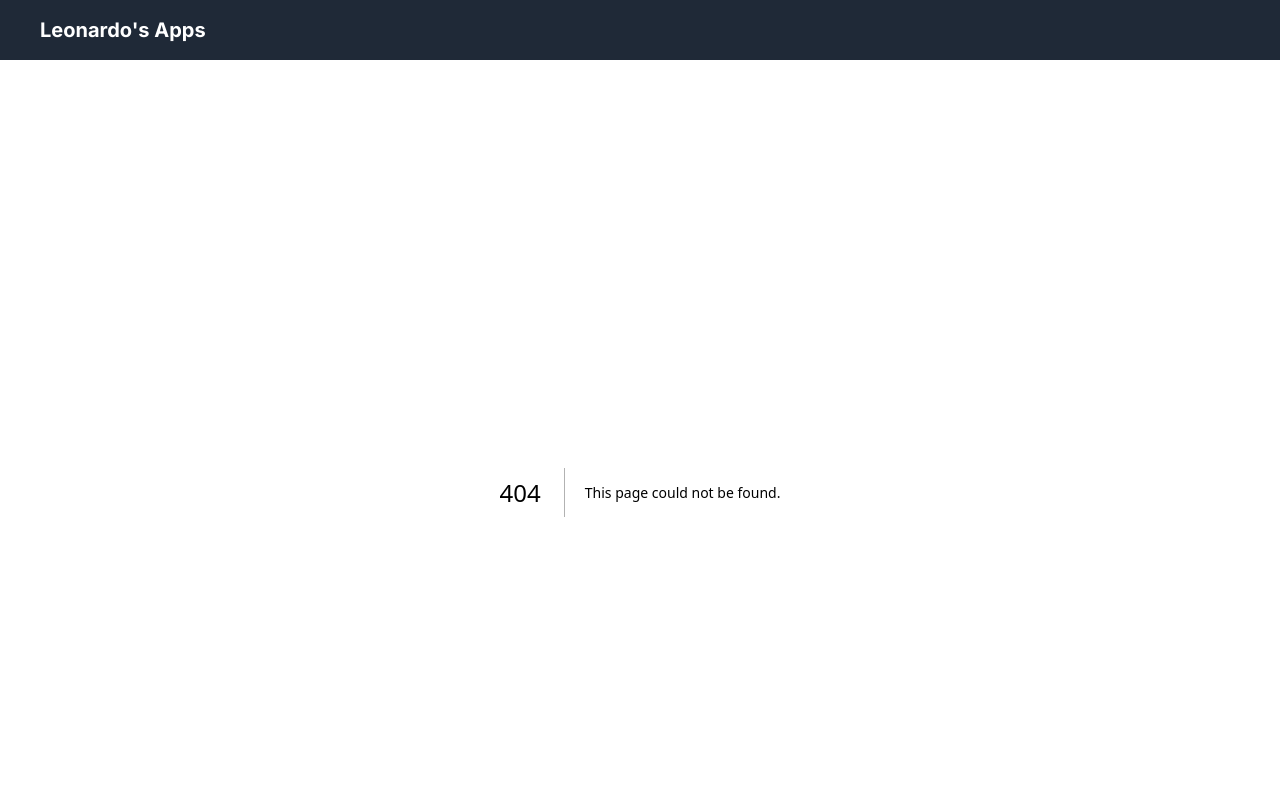
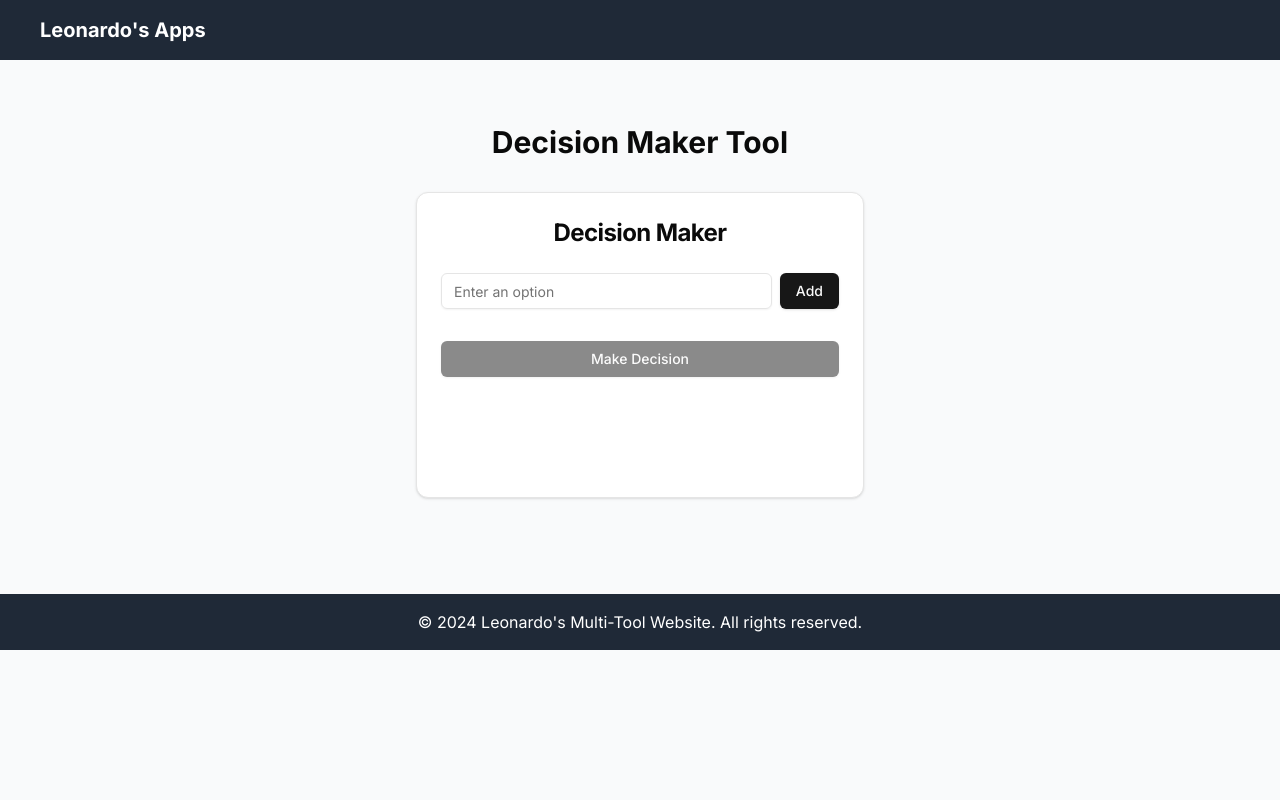
Before and after one commit to Tuanyk/leoapps, a Next.js app: page /tools/decision-maker in a window 1280 px wide. Before the commit this address had no page. Shown: the top 800 px of the page. Built offline with nearby package versions, Linux system fonts and the light colour scheme.

Commit message:
1733384286

```diff
--- a/app/globals.css
+++ b/app/globals.css
@@ -80,3 +80,18 @@ body {
     @apply bg-background text-foreground;
   }
 }
+
+@layer utilities {
+  .animate-fadeIn {
+    animation: fadeIn 0.5s ease-in;
+  }
+
+  @keyframes fadeIn {
+    from {
+      opacity: 0;
+    }
+    to {
+      opacity: 1;
+    }
+  }
+}
--- a/app/page.tsx
+++ b/app/page.tsx
@@ -20,6 +20,7 @@ export default function Home() {
         <ToolCard href="/tools/age-calculator" title="Age Calculator" description="Age Calculator" />
         <ToolCard href="/tools/virtual-dice-roller" title="Virtual Dice Roller" description="Virtual Dice Roller" />
         <ToolCard href="/tools/salary-calculator" title="Salary Calculator" description="Calculate Your Pay" />
+        <ToolCard href="/tools/decision-maker" title="Decision Maker" description="Random Choice Tool" />
       </div>
     </div>
   )
--- /dev/null
+++ b/app/tools/decision-maker/layout.tsx
@@ -0,0 +1,32 @@
+import { Metadata } from 'next'
+import { BASE_URL } from '../../utils/config';
+
+export const metadata: Metadata = {
+  title: 'Decision Maker - Random Choice Tool',
+  description: 'Make quick decisions with our random choice tool. Enter your options and let our decision maker choose for you!',
+  openGraph: {
+    title: 'Decision Maker - Random Choice Tool',
+    description: 'Make quick decisions with our random choice tool. Enter your options and let our decision maker choose for you!',
+    url: `${BASE_URL}/tools/decision-maker`,
+    siteName: 'Decision Maker by Leonardo',
+    locale: 'en_US',
+    type: 'website',
+  },
+  twitter: {
+    card: 'summary_large_image',
+    title: 'Decision Maker - Random Choice Tool',
+    description: 'Make quick decisions with our random choice tool. Enter your options and let our decision maker choose for you!',
+  },
+  alternates: {
+    canonical: `${BASE_URL}/tools/decision-maker`,
+  },
+}
+
+export default function Layout({ children }: { children: React.ReactNode }) {
+  return (
+    <div className="container mx-auto py-8">
+      <h1 className="text-3xl font-bold text-center mb-8">Decision Maker Tool</h1>
+      {children}
+    </div>
+  )
+}
--- /dev/null
+++ b/app/tools/decision-maker/page.tsx
@@ -0,0 +1,97 @@
+'use client'
+
+import { useState, useEffect } from 'react'
+import { Button } from "@/components/ui/button"
+import { Input } from "@/components/ui/input"
+import { Card, CardContent, CardHeader, CardTitle } from "@/components/ui/card"
+
+export default function DecisionMaker() {
+  const [options, setOptions] = useState<string[]>([])
+  const [newOption, setNewOption] = useState('')
+  const [result, setResult] = useState<string | null>(null)
+  const [isDeciding, setIsDeciding] = useState(false)
+  const [currentOption, setCurrentOption] = useState('')
+
+  const addOption = () => {
+    if (newOption.trim() !== '') {
+      setOptions([...options, newOption.trim()])
+      setNewOption('')
+    }
+  }
+
+  const removeOption = (index: number) => {
+    setOptions(options.filter((_, i) => i !== index))
+  }
+
+  const makeDecision = () => {
+    if (options.length > 0) {
+      setIsDeciding(true)
+      setResult(null)
+      const decisionTime = 3000 + Math.random() * 2000 // Random time between 3-5 seconds
+      const intervalTime = 100 // Change option every 100ms
+
+      const interval = setInterval(() => {
+        const randomIndex = Math.floor(Math.random() * options.length)
+        setCurrentOption(options[randomIndex])
+      }, intervalTime)
+
+      setTimeout(() => {
+        clearInterval(interval)
+        const finalIndex = Math.floor(Math.random() * options.length)
+        setResult(options[finalIndex])
+        setIsDeciding(false)
+      }, decisionTime)
+    }
+  }
+
+  return (
+    <Card className="w-full max-w-md mx-auto">
+      <CardHeader>
+        <CardTitle className="text-2xl font-bold text-center">Decision Maker</CardTitle>
+      </CardHeader>
+      <CardContent>
+        <div className="space-y-4">
+          <div className="flex space-x-2">
+            <Input
+              type="text"
+              placeholder="Enter an option"
+              value={newOption}
+              onChange={(e) => setNewOption(e.target.value)}
+              onKeyPress={(e) => e.key === 'Enter' && addOption()}
+            />
+            <Button onClick={addOption}>Add</Button>
+          </div>
+          <ul className="space-y-2">
+            {options.map((option, index) => (
+              <li key={index} className="flex justify-between items-center">
+                <span>{option}</span>
+                <Button variant="destructive" size="sm" onClick={() => removeOption(index)}>Remove</Button>
+              </li>
+            ))}
+          </ul>
+          <Button
+            className="w-full"
+            onClick={makeDecision}
+            disabled={options.length === 0 || isDeciding}
+          >
+            {isDeciding ? 'Deciding...' : 'Make Decision'}
+          </Button>
+          <div className="mt-4 text-center min-h-[80px]">
+            {isDeciding && (
+              <div className="animate-pulse">
+                <h3 className="text-xl font-semibold">Choosing...</h3>
+                <p className="text-2xl font-bold text-primary">{currentOption}</p>
+              </div>
+            )}
+            {result && !isDeciding && (
+              <div className="animate-fadeIn">
+                <h3 className="text-xl font-semibold">Result:</h3>
+                <p className="text-2xl font-bold text-primary">{result}</p>
+              </div>
+            )}
+          </div>
+        </div>
+      </CardContent>
+    </Card>
+  )
+}
```
